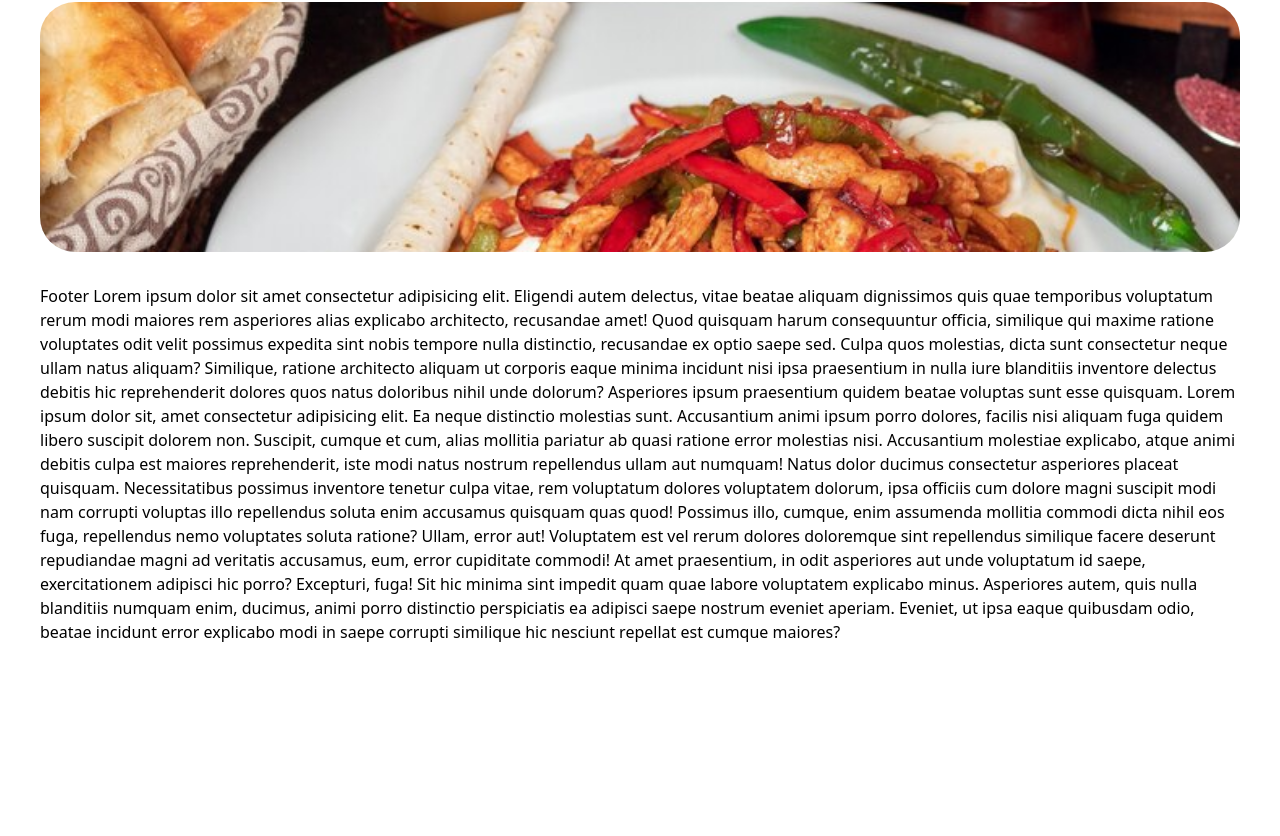
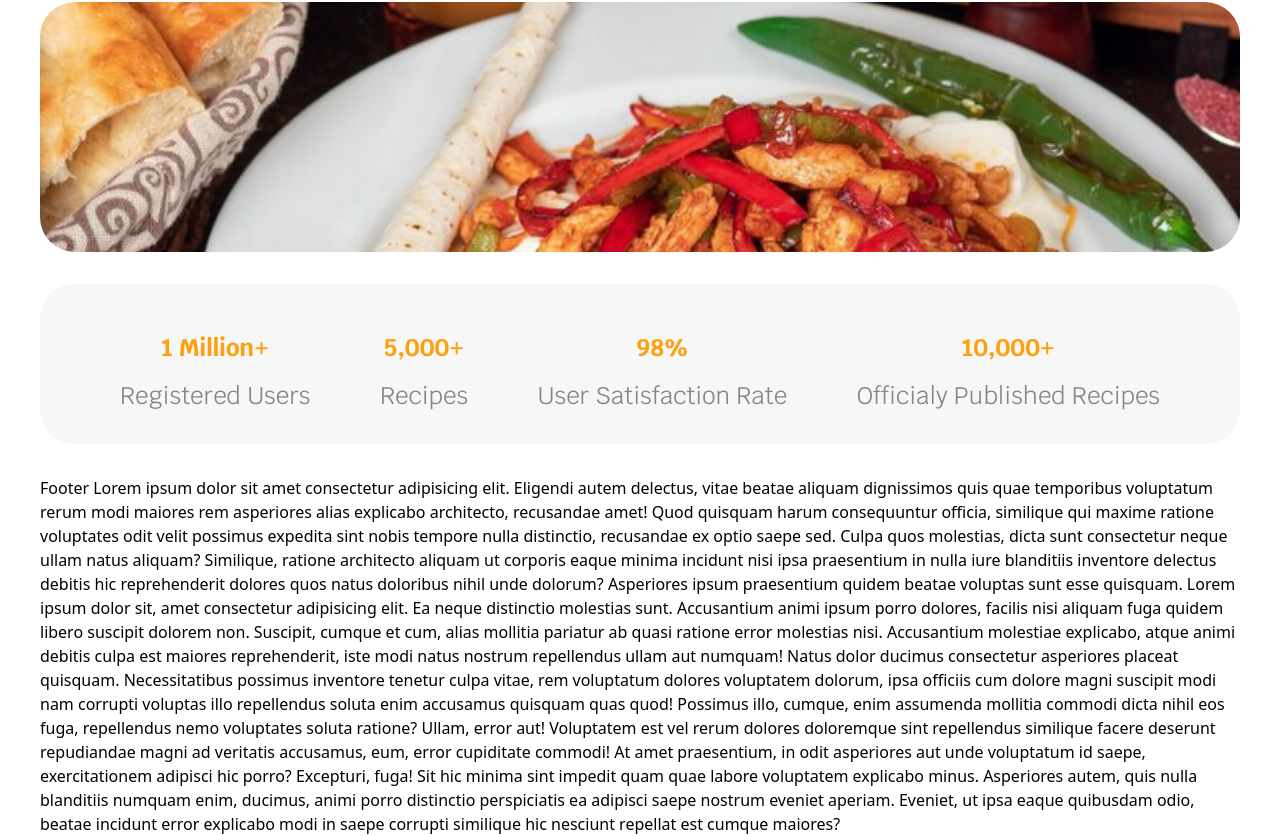
Before and after one commit to gaby5u/FlavorNest, a React (Vite) app: page / in a window 1280 px wide. Shown: the part 3273-4109 px from the top of the page. Before the commit the page ends 3917 px from the top, so only its background shows below. Built offline with nearby package versions, Linux system fonts and the light colour scheme; a web font is replaced by a local one.

Commit message:
Create FactsAboutUs

```diff
--- /dev/null
+++ b/src/components/about-us-home/FactAboutUs.jsx
@@ -0,0 +1,12 @@
+import React from "react";
+
+const FactAboutUs = ({ title, description }) => {
+  return (
+    <div className="text-center">
+      <p className="my-4 text-customOrange font-bold">{title}</p>
+      <p className="text-customDarkGray">{description}</p>
+    </div>
+  );
+};
+
+export default FactAboutUs;
--- a/src/pages/Home.jsx
+++ b/src/pages/Home.jsx
@@ -5,7 +5,8 @@ import FavRecipe from "../components/FavRecipe";
 import favImage from "../assets/recipe.jpg";
 import aboutImg from "../assets/img-1.jpg";
 import Heading1 from "../components/Heading1";
-import AboutUsMini from "../components/AboutUsMini";
+import AboutUsMini from "../components/about-us-home/AboutUsMini";
+import FactAboutUs from "../components/about-us-home/FactAboutUs";
 
 const Home = () => {
   return (
@@ -130,7 +131,7 @@ const Home = () => {
           description="Unleash your inner chef with recipes crafted for every skill level"
         />
       </div>
-      <div className="font-krub my-8 xl:my-16">
+      <div className="font-krub my-4 sm:my-8 xl:my-16">
         <Heading1
           title="Our Best"
           highlight="Recipes"
@@ -175,7 +176,7 @@ const Home = () => {
           highlight="Culinary"
         />
       </div>
-      <div className="font-krub flex flex-wrap-reverse items-start justify-between gap-8 my-4 sm:my-8 custom1400px:flex-nowrap xl:items-stretch">
+      <div className="font-krub flex flex-wrap-reverse items-start justify-between gap-4 my-4 sm:my-8 gap-8 custom1400px:flex-nowrap xl:items-stretch">
         <img
           src={aboutImg}
           alt="food"
@@ -317,6 +318,15 @@ const Home = () => {
           </div>
         </div>
       </div>
+      <div className="font-krub flex flex-col items-center justify-between bg-customLightGray rounded-[35px] gap-4 my-4 p-4 sm:my-8 px-8 sm:flex-row sm:items-start md:text-xl md:px-20 py-8 xl:text-2xl">
+        <FactAboutUs title="1 Million+" description="Registered Users" />
+        <FactAboutUs title="5,000+" description="Recipes" />
+        <FactAboutUs title="98%" description="User Satisfaction Rate" />
+        <FactAboutUs
+          title="10,000+"
+          description="Officialy Published Recipes"
+        />
+      </div>
     </div>
   );
 };
```
Also changed, not shown: src/components/about-us-home/AboutUsMini.jsx (renamed from src/components/AboutUsMini.jsx).
